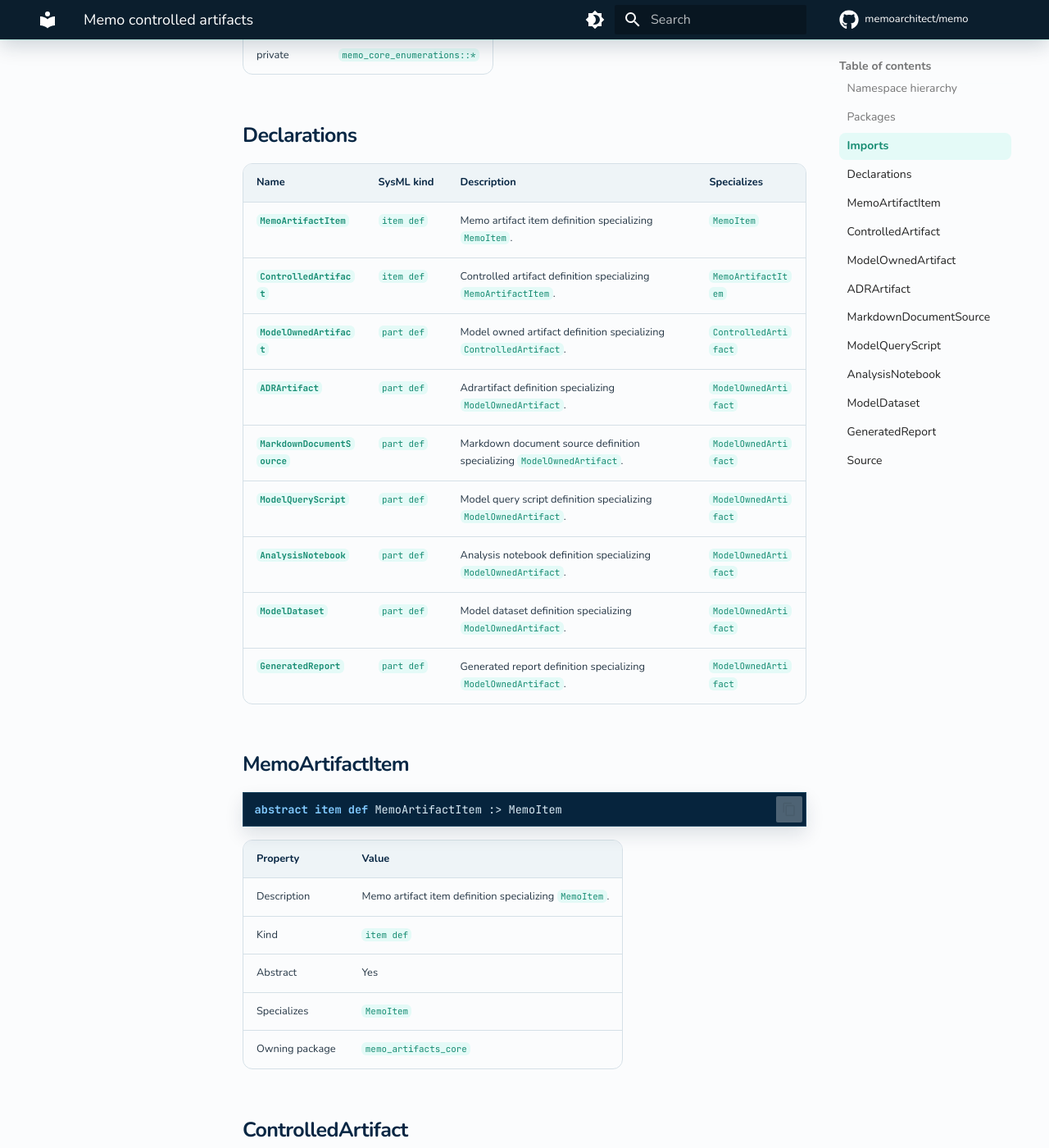
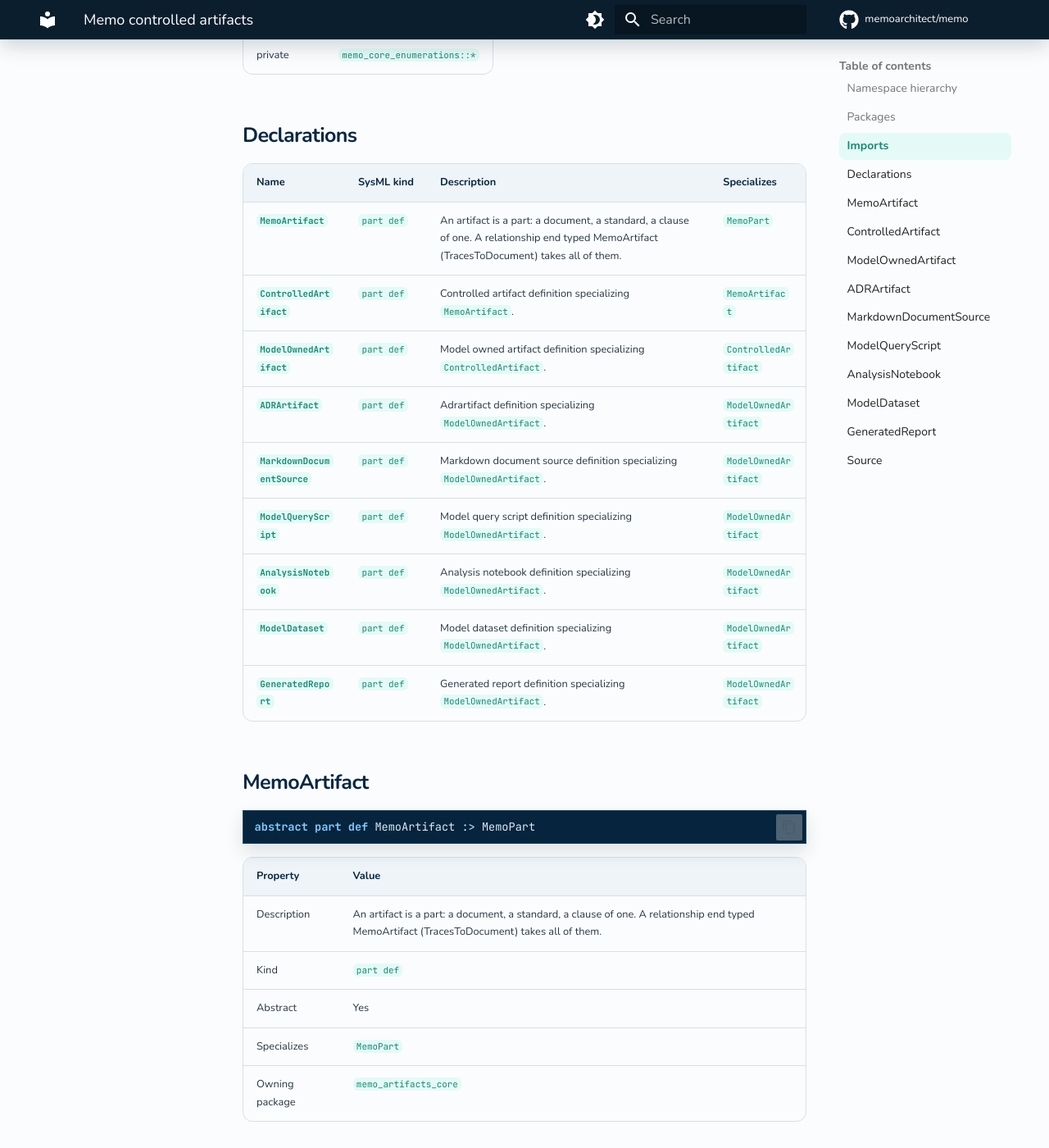
Before and after one commit to memoarchitect/memo, an MkDocs documentation site: the page built from docs/sysml-api/artifacts/core/memo_controlled_artifacts.md, in a window 1280 px wide and 1400 px high, scrolled down 960 px. Shown: the whole window at 82% size. Built offline with MkDocs 1.6.1 and Material for MkDocs 9.7.7, drawn with Linux system fonts in a browser that asks for light colours; comment, search, counter and statistics services are not loaded; some of the changed text lies outside the part shown.

Commit message:
feat(artifacts): MemoArtifact is a part; TracesToDocument traces artifacts
MemoArtifactItem (an item) becomes MemoArtifact :> MemoPart. ControlledArtifact,
RegulatoryStandard and StandardClause specialize it, and TracesToDocument's
tracedElement is typed MemoArtifact. gpca traces clauses to documents, which
SysIDE 0.10.3's related-feature-conformance flagged 8 times while clauses
were items and the end was MemoPart.

Co-Authored-By: Claude Opus 5.5 <noreply@anthropic.com>

````diff
--- a/docs/sysml-api/artifacts/core/memo_controlled_artifacts.md
+++ b/docs/sysml-api/artifacts/core/memo_controlled_artifacts.md
@@ -31,8 +31,8 @@
 
 | Name | SysML kind | Description | Specializes |
 | --- | --- | --- | --- |
-| [`MemoArtifactItem`](#memoartifactitem) | `item def` | Memo artifact item definition specializing `MemoItem`. | `MemoItem` |
-| [`ControlledArtifact`](#controlledartifact) | `item def` | Controlled artifact definition specializing `MemoArtifactItem`. | `MemoArtifactItem` |
+| [`MemoArtifact`](#memoartifact) | `part def` | An artifact is a part: a document, a standard, a clause of one. A relationship end typed MemoArtifact (TracesToDocument) takes all of them. | `MemoPart` |
+| [`ControlledArtifact`](#controlledartifact) | `part def` | Controlled artifact definition specializing `MemoArtifact`. | `MemoArtifact` |
 | [`ModelOwnedArtifact`](#modelownedartifact) | `part def` | Model owned artifact definition specializing `ControlledArtifact`. | `ControlledArtifact` |
 | [`ADRArtifact`](#adrartifact) | `part def` | Adrartifact definition specializing `ModelOwnedArtifact`. | `ModelOwnedArtifact` |
 | [`MarkdownDocumentSource`](#markdowndocumentsource) | `part def` | Markdown document source definition specializing `ModelOwnedArtifact`. | `ModelOwnedArtifact` |
@@ -41,33 +41,33 @@
 | [`ModelDataset`](#modeldataset) | `part def` | Model dataset definition specializing `ModelOwnedArtifact`. | `ModelOwnedArtifact` |
 | [`GeneratedReport`](#generatedreport) | `part def` | Generated report definition specializing `ModelOwnedArtifact`. | `ModelOwnedArtifact` |
 
-## MemoArtifactItem
+## MemoArtifact
 
 ```sysml
-abstract item def MemoArtifactItem :> MemoItem
+abstract part def MemoArtifact :> MemoPart
 ```
 
 | Property | Value |
 | --- | --- |
-| Description | Memo artifact item definition specializing `MemoItem`. |
-| Kind | `item def` |
+| Description | An artifact is a part: a document, a standard, a clause of one. A relationship end typed MemoArtifact (TracesToDocument) takes all of them. |
+| Kind | `part def` |
 | Abstract | Yes |
-| Specializes | `MemoItem` |
+| Specializes | `MemoPart` |
 | Owning package | `memo_artifacts_core` |
 
 
 ## ControlledArtifact
 
 ```sysml
-item def ControlledArtifact :> MemoArtifactItem
+part def ControlledArtifact :> MemoArtifact
 ```
 
 | Property | Value |
 | --- | --- |
-| Description | Controlled artifact definition specializing `MemoArtifactItem`. |
-| Kind | `item def` |
+| Description | Controlled artifact definition specializing `MemoArtifact`. |
+| Kind | `part def` |
 | Abstract | No |
-| Specializes | `MemoArtifactItem` |
+| Specializes | `MemoArtifact` |
 | Owning package | `memo_artifacts_core` |
 
 
@@ -187,9 +187,11 @@ part def GeneratedReport :> ModelOwnedArtifact
         private import memo_core_common::*;
         private import memo_core_enumerations::*;
 
-        abstract item def MemoArtifactItem :> MemoItem;
+        // An artifact is a part: a document, a standard, a clause of one. A
+        // relationship end typed MemoArtifact (TracesToDocument) takes all of them.
+        abstract part def MemoArtifact :> MemoPart;
 
-        item def ControlledArtifact :> MemoArtifactItem {
+        part def ControlledArtifact :> MemoArtifact {
             attribute version : String;
             attribute artifactKind : ArtifactKind;
             attribute owner : String;
````
Also changed, not shown: docs/sysml-api/artifacts/standards/memo_artifacts_standards_traceability.md (+12 -12 lines), docs/sysml-api/elements.md (+4 -4 lines), docs/sysml-api/hierarchy.md (+3 -3 lines), 2 other files.
